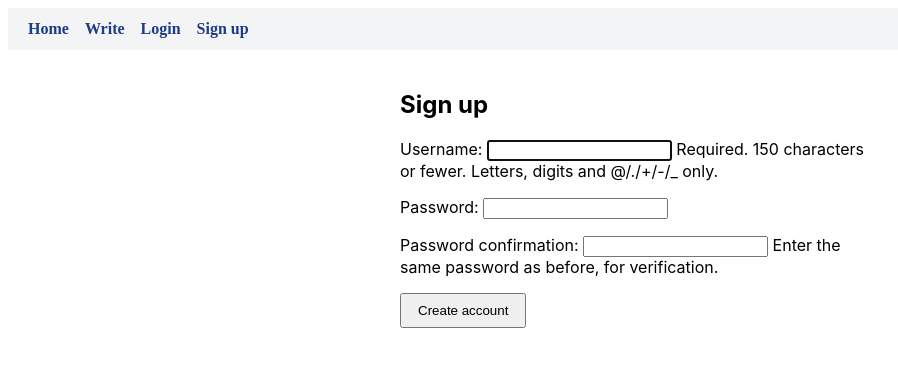
After one commit to seohyunlee-coding/django-vulnability-web, a Django app: page /signup/ in a window 1280 px wide. The commit adds this page. Shown: the top 367 px of the page, without its empty margins (0-898 px from the left). Run offline with Django 4.2, Linux system fonts and the light colour scheme.

Commit message:
login 기능 수정

```diff
--- a/board/urls.py
+++ b/board/urls.py
@@ -5,6 +5,7 @@ urlpatterns = [
     path('', views.home, name='home'),
     path('create/', views.create_post, name='create_post'),
     path('my_posts/', views.my_posts, name='my_posts'),
+    path('signup/', views.signup, name='signup'),
     path('search/', views.search_raw, name='search_raw'),
     path('delete/<int:post_id>/', views.delete_post, name='delete_post'),
     path('ssti/', views.ssti_demo, name='ssti_demo')
--- a/board/views.py
+++ b/board/views.py
@@ -1,5 +1,7 @@
 from django.shortcuts import render, redirect, get_object_or_404
 from django.contrib.auth.decorators import login_required
+from django.contrib.auth import login as auth_login
+from django.contrib.auth.forms import UserCreationForm
 from django.db import connection
 from django.views.decorators.csrf import csrf_exempt
 from django.template import Template, Context
@@ -30,6 +32,23 @@ def my_posts(request):
     """Show posts authored by the logged-in user."""
     posts = Post.objects.filter(author=request.user).order_by('-created_at')
     return render(request, 'board/my_posts.html', {'posts': posts})
+
+
+def signup(request):
+    """User registration using Django's built-in UserCreationForm.
+
+    On success the new user is automatically logged in and redirected to home.
+    """
+    if request.method == 'POST':
+        form = UserCreationForm(request.POST)
+        if form.is_valid():
+            user = form.save()
+            # Log the user in after successful signup
+            auth_login(request, user)
+            return redirect('home')
+    else:
+        form = UserCreationForm()
+    return render(request, 'registration/signup.html', {'form': form})
 
 def search_raw(request):
     """Deliberately unsafe raw SQL search to demonstrate SQL injection."""
--- a/templates/board/base.html
+++ b/templates/board/base.html
@@ -29,6 +29,7 @@
     <a href="{% url 'logout' %}?next={% url 'home' %}">Logout</a>
     {% else %}
     <a href="{% url 'login' %}">Login</a>
+    <a href="{% url 'signup' %}">Sign up</a>
     {% endif %}
   </nav>
 
--- a/templates/registration/login.html
+++ b/templates/registration/login.html
@@ -8,6 +8,9 @@
   {% endif %}
   <form method="post">
     {% csrf_token %}
+    {% if next %}
+    <input type="hidden" name="next" value="{{ next }}" />
+    {% endif %}
     <p>
       <label for="id_username">Username:</label><br>
       {{ form.username }}
--- /dev/null
+++ b/templates/registration/signup.html
@@ -0,0 +1,15 @@
+{% extends 'board/base.html' %}
+
+{% block content %}
+<div style="max-width:480px; margin:40px auto; font-family:Inter, sans-serif;">
+  <h2>Sign up</h2>
+  {% if form.errors %}
+  <div style="color:red">Please correct the errors below.</div>
+  {% endif %}
+  <form method="post">
+    {% csrf_token %}
+    {{ form.as_p }}
+    <button type="submit" style="padding:8px 16px;">Create account</button>
+  </form>
+</div>
+{% endblock %}
--- a/vulnsite/settings.py
+++ b/vulnsite/settings.py
@@ -68,3 +68,8 @@ USE_I18N = True
 USE_TZ = True
 
 STATIC_URL = '/static/'
+
+# After login, redirect users to home
+LOGIN_REDIRECT_URL = '/'
+# After logout, redirect to home as well
+LOGOUT_REDIRECT_URL = '/'
```
Also changed, not shown: templates/board/ssti.html (deleted, +0 -12 lines).
